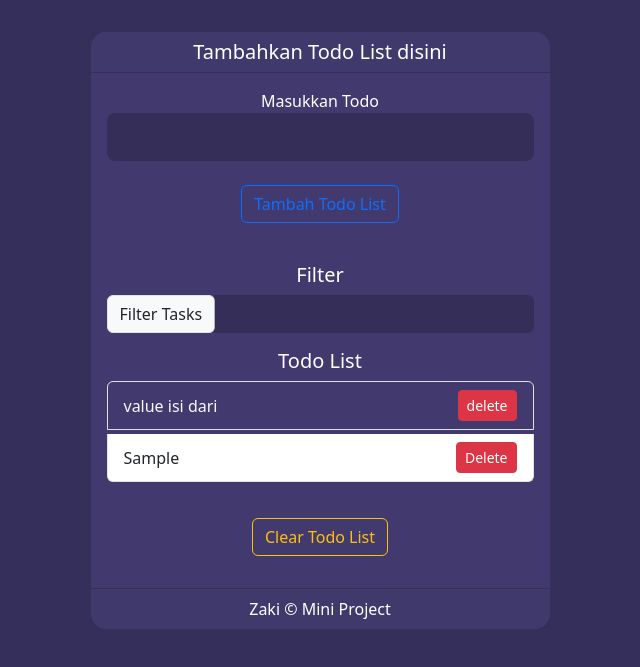
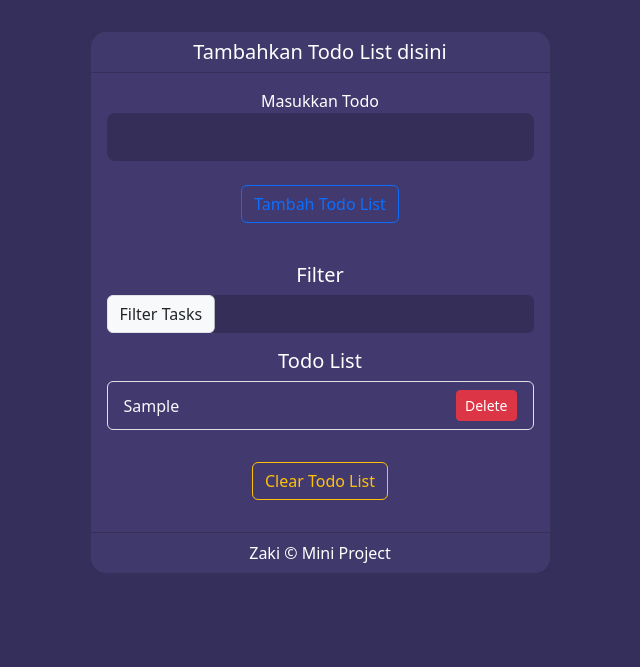
Before and after one commit to mrzaki30/Javascript-Fundamental, a plain HTML site: page index.html in a window 1280 px wide. Both pictures are taken after typing "Sample" into the empty fields and a click on the button "Tambah Todo List". Shown: the part 121-788 px from the top of the page, without its empty margins (320-960 px from the left). Drawn offline with nearby package versions, Linux system fonts and the light colour scheme.

Commit message:
dsad
sda

```diff
--- a/app.js
+++ b/app.js
@@ -15,7 +15,8 @@ function addTodo(e) {
     // create element li
     const li = document.createElement("li");
     // create class li
-    li.className = "todo-item list-group-item d-flex justify-content-between align-items-center mb-1 "
+    li.className = "todo-item list-group-item d-flex justify-content-between align-items-center"
+    li.setAttribute("style", "background-color: #423a6f;color:#F8F9FA;")
     //create isi dari li
     li.appendChild(document.createTextNode(todoInput.value))
     //create element a
--- a/index.html
+++ b/index.html
@@ -59,11 +59,11 @@
                         </div>
                         <h5 class="text-white">Todo List</h5>
                         <ul class="list-group" id="todo-list">
-                            <li style="background-color: #423a6f;color:#F8F9FA;"
-                                class="todo-item list-group-item d-flex justify-content-between align-items-center mb-1 ">
+                            <!-- <li style="background-color: #423a6f;color:#F8F9FA;"
+                                class="todo-item list-group-item d-flex justify-content-between align-items-center mb-2 ">
                                 value isi dari
                                 <button class="btn btn-sm btn-danger delete-todo">delete</button>
-                            </li>
+                            </li> -->
                         </ul>
                     </div>
 
```
